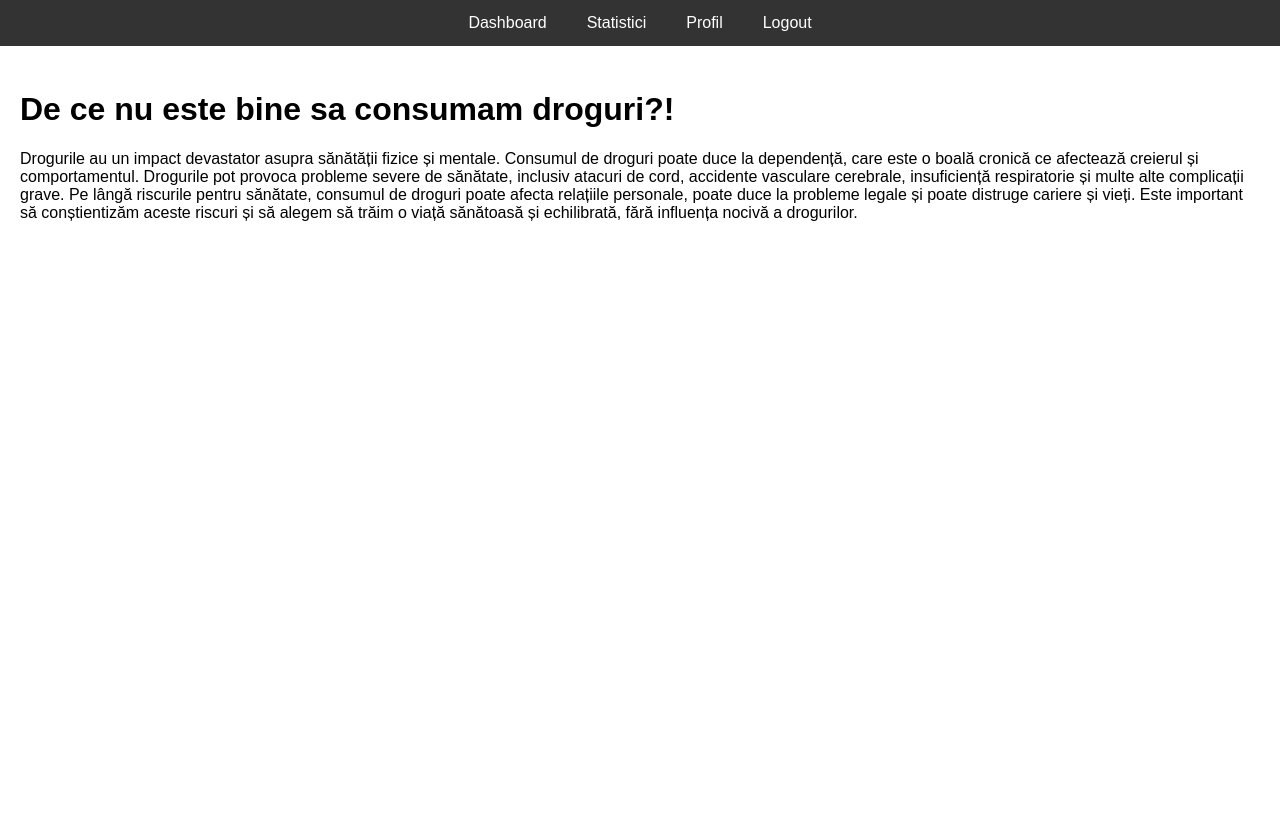
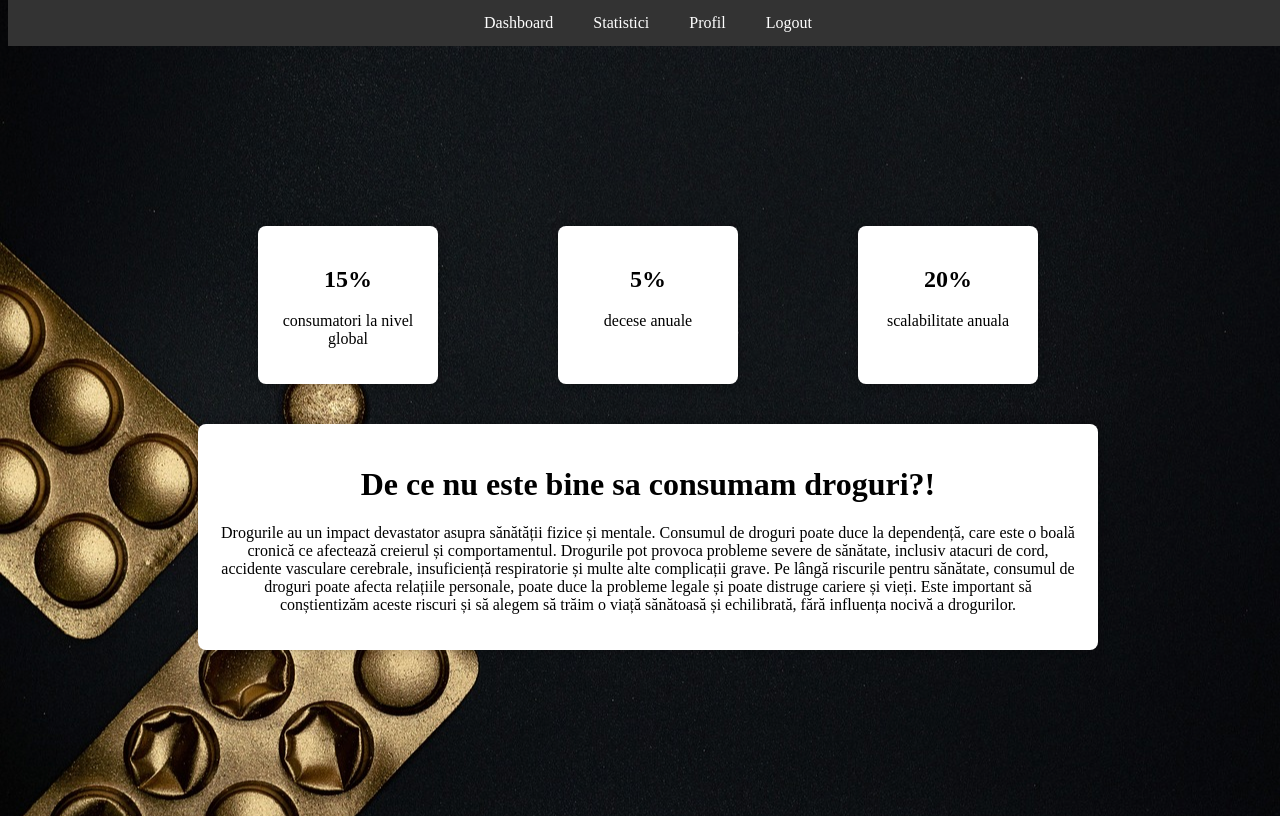
Before and after one commit to SilitraG/RoDX, a website: page src/views/dashboard.html in a window 1280 px wide. Drawn offline with Linux system fonts and the light colour scheme.

Commit message:
Stilizari
Modificarea fisierelor .css

```diff
--- a/src/static/css/dashboard.css
+++ b/src/static/css/dashboard.css
@@ -1,7 +1,12 @@
 body {
-    font-family: Arial, sans-serif;
-    margin: 0;
-    padding: 0;
+    min-height: 100vh;
+    width: 100%;
+    display: flex;
+    justify-content: center;
+    align-items: center;
+    background-image: url(/static/images/addict.jpg);
+    background-size: cover;
+    background-position: center;
 }
 
 .navbar {
@@ -28,6 +33,33 @@ body {
 }
 
 .content {
-    margin-top: 50px;
+    margin-top: 60px;
     padding: 20px;
+    text-align: center;
 }
+
+.stats-container {
+    display: flex;
+    justify-content: space-around;
+    margin-top: 20px;
+    margin-bottom: 40px;
+}
+
+.stat-box {
+    background-color: #ffffff;
+    box-shadow: 0 0 10px rgba(0, 0, 0, 0.2);
+    padding: 20px;
+    width: 20%;
+    box-sizing: border-box;
+    border-radius: 8px;
+}
+
+.motivational-text {
+    max-width: 900px;
+    margin: 20px 0;
+    padding: 20px;
+    background-color: #ffffff;
+    box-shadow: 0 0 10px rgba(0, 0, 0, 0.2);
+    box-sizing: border-box;
+    border-radius: 8px;
+}
--- a/src/static/css/login.css
+++ b/src/static/css/login.css
@@ -12,7 +12,7 @@ body {
     display: flex;
     justify-content: center;
     align-items: center;
-    background-image: url(/static/images/c.jpg);
+    background-image: url(/static/images/addict.jpg);
     background-size: cover;
     background-position: center;
 }
@@ -39,6 +39,7 @@ body {
     background-color: #ddd;
     color: black;
 }
+
 .side {
     max-width: 450px;
     padding: 24px;
--- a/src/static/css/profile.css
+++ b/src/static/css/profile.css
@@ -5,7 +5,9 @@
 }
 
 body {
-    background: #82c9d5;
+    background-image: url(/static/images/addict.jpg);
+    background-size: cover;
+    background-position: center;
     color: white;
     font-family: Arial, sans-serif;
 }
@@ -45,6 +47,20 @@ body {
     margin-bottom: 20px;
 }
 
+.btn {
+    background-color: DodgerBlue; /* Blue background */
+    border: none; /* Remove borders */
+    color: white; /* White text */
+    padding: 12px 16px; /* Some padding */
+    font-size: 16px; /* Set a font size */
+    cursor: pointer; /* Mouse pointer on hover */
+  }
+
+  /* Darker background on mouse-over */
+  .btn:hover {
+    background-color: RoyalBlue;
+  }
+
 #profile-form {
     display: flex;
     flex-direction: column;
@@ -74,13 +90,3 @@ body {
     cursor: pointer;
     margin: 10px;
 }
-
-#updateProfile {
-    background-color: #4CAF50;
-    color: white;
-}
-
-#deleteAccount {
-    background-color: #f44336;
-    color: white;
-}
--- a/src/static/css/register.css
+++ b/src/static/css/register.css
@@ -11,7 +11,7 @@ body{
     display: flex;
     justify-content: center;
     align-items: center;
-    background-image: url(/static/images/e.jpg);
+    background-image: url(/static/images/addict.jpg);
     background-size: cover;
     background-position: center;
 
@@ -49,7 +49,7 @@ body{
     border-radius: 8px;
     box-shadow: 0 0 10px rgba(0, 0, 0, 0.2);
     margin-top: 100px;
-    margin-left: 800px;
+    margin-left: 650px;
 }
 .container img{
     opacity: 0.5;
@@ -57,18 +57,18 @@ body{
 
 .form-title{
 
-        text-transform: uppercase;
-        font-size: 3em;
-        font-weight: bold;
-        text-align: center;
-        letter-spacing: 1px;
+    text-transform: uppercase;
+    font-size: 3em;
+    font-weight: bold;
+    text-align: center;
+    letter-spacing: 1px;
 
 }
-.separator{
-    width: 500px;
+.separator {
+    width: 150px;
     height: 4px;
     background-color: blueviolet;
-    margin: 24px;
+    margin: 24px auto;
 }
 
 .main-user-info{
--- a/src/static/css/stylee.css
+++ b/src/static/css/stylee.css
@@ -6,7 +6,7 @@
 .header{
     min-height: 100vh;
     width: 100%;
-    background-image: url(/static/images/a.jpg);
+    background-image: url(/static/images/vaccine.jpg);
     background-size: cover;
 
     position: relative;
--- a/src/views/dashboard.html
+++ b/src/views/dashboard.html
@@ -15,10 +15,27 @@
     </div>
 
     <div class="content">
-        <h1>De ce nu este bine sa consumam droguri?!</h1>
-        <p>
-            Drogurile au un impact devastator asupra sănătății fizice și mentale. Consumul de droguri poate duce la dependență, care este o boală cronică ce afectează creierul și comportamentul. Drogurile pot provoca probleme severe de sănătate, inclusiv atacuri de cord, accidente vasculare cerebrale, insuficiență respiratorie și multe alte complicații grave. Pe lângă riscurile pentru sănătate, consumul de droguri poate afecta relațiile personale, poate duce la probleme legale și poate distruge cariere și vieți. Este important să conștientizăm aceste riscuri și să alegem să trăim o viață sănătoasă și echilibrată, fără influența nocivă a drogurilor.
-        </p>
+        <div class="stats-container">
+            <div class="stat-box">
+                <h2>15%</h2>
+                <p>consumatori la nivel global</p>
+            </div>
+            <div class="stat-box">
+                <h2>5%</h2>
+                <p>decese anuale</p>
+            </div>
+            <div class="stat-box">
+                <h2>20%</h2>
+                <p>scalabilitate anuala</p>
+            </div>
+        </div>
+
+        <div class="motivational-text">
+            <h1>De ce nu este bine sa consumam droguri?!</h1>
+            <p>
+                Drogurile au un impact devastator asupra sănătății fizice și mentale. Consumul de droguri poate duce la dependență, care este o boală cronică ce afectează creierul și comportamentul. Drogurile pot provoca probleme severe de sănătate, inclusiv atacuri de cord, accidente vasculare cerebrale, insuficiență respiratorie și multe alte complicații grave. Pe lângă riscurile pentru sănătate, consumul de droguri poate afecta relațiile personale, poate duce la probleme legale și poate distruge cariere și vieți. Este important să conștientizăm aceste riscuri și să alegem să trăim o viață sănătoasă și echilibrată, fără influența nocivă a drogurilor.
+            </p>
+        </div>
     </div>
     <script>
         document.getElementById('logout').addEventListener('click', function(event) {
```
Also changed, not shown: src/static/css/about.css (+6 -6 lines), src/views/profile.html (+3 -2 lines), src/static/images/addict.jpg (added), src/static/images/c.jpg, src/static/images/vaccine.jpg (added), 1 other file. Lines whose indentation alone changed are shown as unchanged.
